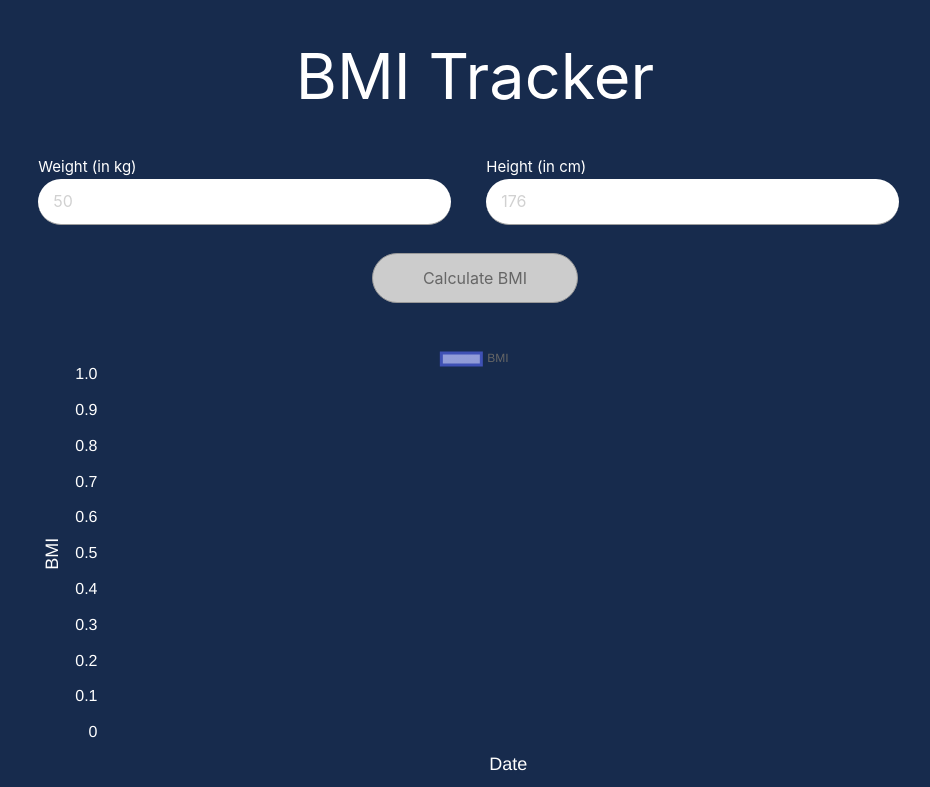
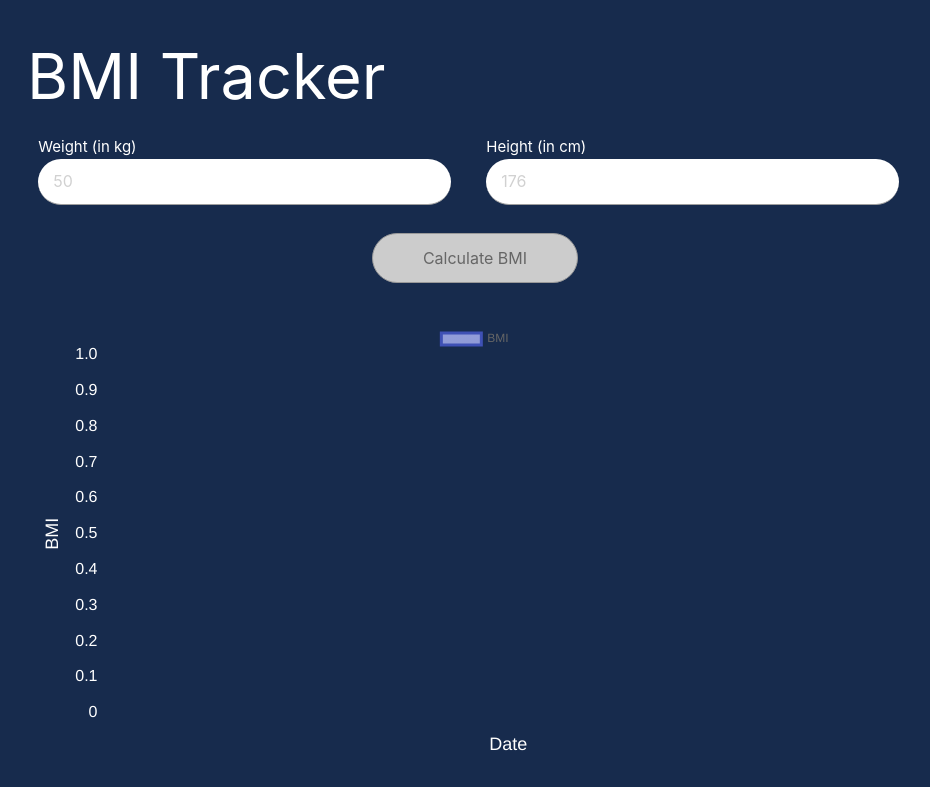
Before and after one commit to GermaVinsmoke/bmi-calculator, a React (Create React App) app: page / in a window 1280 px wide. Shown: the top 787 px of the page, without its empty margins (165-1095 px from the left). Built offline with nearby package versions, Linux system fonts and the light colour scheme.

Commit message:
added new header for title
added a header wrapper container for BMI Tracker

```diff
--- a/src/components/App/App.jsx
+++ b/src/components/App/App.jsx
@@ -44,8 +44,10 @@ const App = () => {
 
   return (
     <div className='container'>
-      <div className='row center'>
+      <div class='header-wrapper'>
+      <div class='row-center'>
         <h1 className='white-text'> BMI Tracker </h1>
+      </div>
       </div>
       <div className='row'>
         <div className='col m12 s12'>
```
